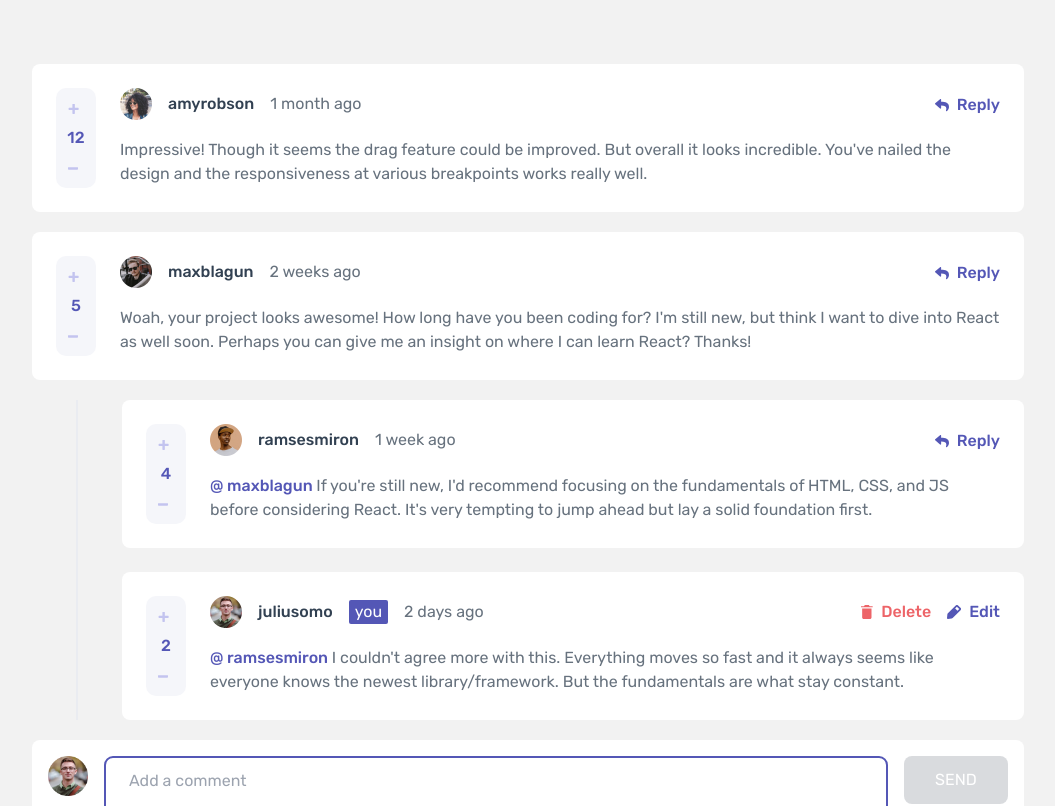
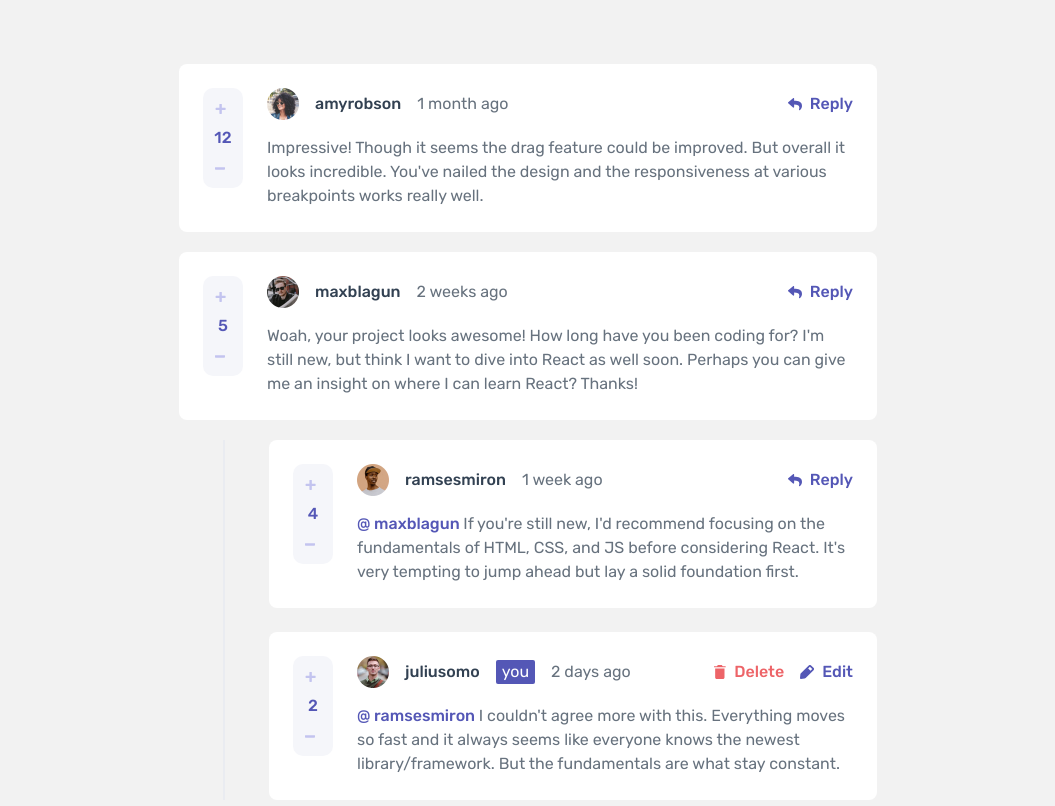
Before and after one commit to thienle1199/interactive-comments-section, a React (Vite) app: page / in a window 1280 px wide. Shown: the top 806 px of the page, without its empty margins (112-1167 px from the left). Built offline with nearby package versions, Linux system fonts and the light colour scheme.

Commit message:
update width

```diff
--- a/src/App.tsx
+++ b/src/App.tsx
@@ -37,7 +37,7 @@ function App() {
   }, [state]);
 
   return (
-    <main className="container mx-auto max-w-[1024px] px-4 py-8 font-rubik desktop:py-16">
+    <main className="container mx-auto max-w-[730px] px-4 py-8 font-rubik desktop:py-16">
       <div ref={commentListRef} className="flex flex-col gap-4 desktop:gap-5">
         {state
           .sort((a, b) => b.score - a.score)
```
